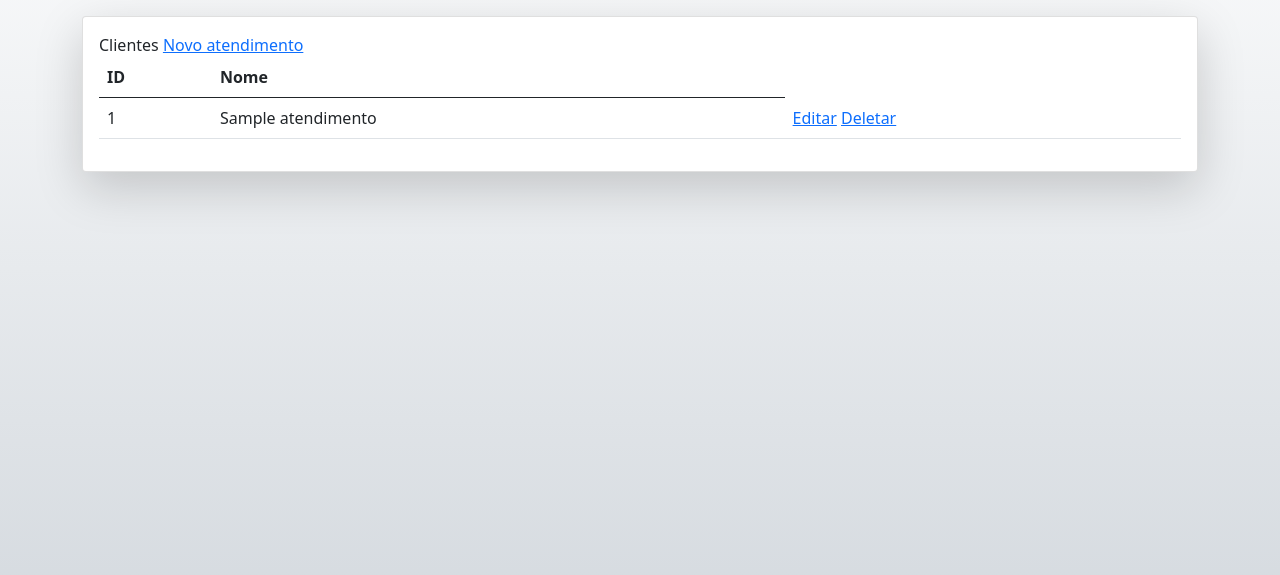
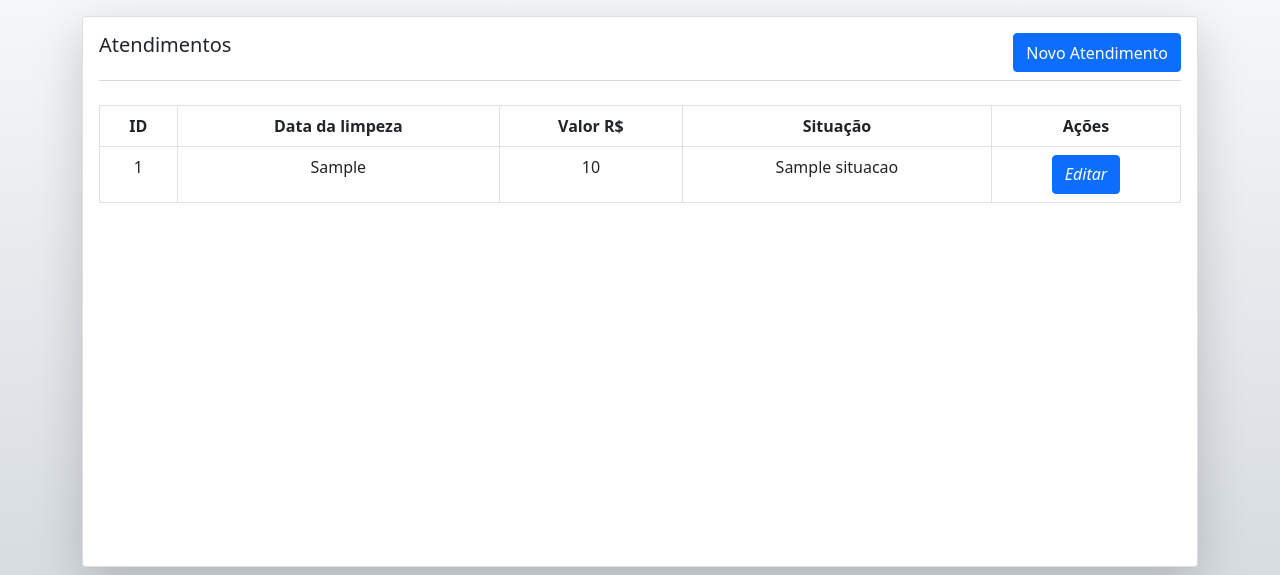
Before and after one commit to ahdesenvolvimento/limpa_bem, a Django app: template apps/templates/core/atendimentos/index.html in a window 1280 px wide. Shown: the part 56-631 px from the top of the page. Run offline with Django 3.2, Linux system fonts and the light colour scheme; the template is opened without the code that fills it: most values are stand-ins (such as "Sample title", 1, 10 or a date in 2020); some libraries are stand-ins or nearby versions.

Commit message:
deletando 2 classes model, adicionando mais scripts e estilizando form e index de atendimentos

```diff
--- a/apps/static/js/scripts.js
+++ b/apps/static/js/scripts.js
@@ -1,23 +1,23 @@
-function voltar(){
+function voltar() {
     event.preventDefault();
     window.history.back();
 }
 
 function limpa_formulário_cep() {
     //Limpa valores do formulário de cep.
-    document.getElementById('logradouro').value=("");
-    document.getElementById('bairro').value=("");
-    document.getElementById('localidade').value=("");
-    document.getElementById('uf').value=("");
+    document.getElementById('logradouro').value = ("");
+    document.getElementById('bairro').value = ("");
+    document.getElementById('localidade').value = ("");
+    document.getElementById('uf').value = ("");
 }
 
 function meu_callback(conteudo) {
     if (!("erro" in conteudo)) {
         //Atualiza os campos com os valores.
-    document.getElementById('logradouro').value=(conteudo.logradouro);
-    document.getElementById('bairro').value=(conteudo.bairro);
-    document.getElementById('localidade').value=(conteudo.localidade);
-    document.getElementById('uf').value=(conteudo.uf);
+        document.getElementById('logradouro').value = (conteudo.logradouro);
+        document.getElementById('bairro').value = (conteudo.bairro);
+        document.getElementById('localidade').value = (conteudo.localidade);
+        document.getElementById('uf').value = (conteudo.uf);
     } //end if.
     else {
         //CEP não Encontrado.
@@ -38,19 +38,19 @@ if (cep != "") {
         var validacep = /^[0-9]{8}$/;
 
         //Valida o formato do CEP.
-    if(validacep.test(cep)) {
+        if (validacep.test(cep)) {
 
             //Preenche os campos com "..." enquanto consulta webservice.
-        document.getElementById('logradouro').value="...";
-        document.getElementById('bairro').value="...";
-        document.getElementById('localidade').value="...";
-        document.getElementById('uf').value="...";
+            document.getElementById('logradouro').value = "...";
+            document.getElementById('bairro').value = "...";
+            document.getElementById('localidade').value = "...";
+            document.getElementById('uf').value = "...";
 
             //Cria um elemento javascript.
             var script = document.createElement('script');
 
             //Sincroniza com o callback.
-        script.src = 'https://viacep.com.br/ws/'+ cep + '/json/?callback=meu_callback';
+            script.src = 'https://viacep.com.br/ws/' + cep + '/json/?callback=meu_callback';
 
             //Insere script no documento e carrega o conteúdo.
             document.body.appendChild(script);
@@ -67,3 +67,17 @@ else {
         limpa_formulário_cep();
     }
 };
+
+document.ready = function(){
+    $("#id_servico").change(function(){
+        $('input[name=valor_pago]').val($('option:selected', this).attr('data-value'))
+    })
+    let valor_input = $("input[name=valor_pago]").val().replace(',', '');
+    $("#desconto").change(function(){
+        if ($(this).val() == 'on'){
+            $("input[name=valor_pago]").val((valor_input - (valor_input * 0.1)).toFixed(2))
+        }else{
+            $('input[name=valor_pago]').val($('option:selected', this).attr('data-value'))
+        }
+    })
+}
--- a/apps/templates/core/atendimentos/index.html
+++ b/apps/templates/core/atendimentos/index.html
@@ -3,33 +3,65 @@
 {% block main %}
     <div class="row">
         <div class="col-12">
-            Clientes
-            <a href="{% url 'criar_atendimentos' %}">Novo atendimento</a>
+            {% include 'includes/messages.html' %}
+        </div>
+        <div class="col-12 d-flex justify-content-between">
+            <h5>Atendimentos</h5>
+            <a class="btn btn-primary" title="Novo serviço" href="{% url 'criar_atendimentos' %}"><i class="cil-plus icon-align"></i> Novo Atendimento</a>
+        </div>
+        <div class="col-12 mb-3">
+            <div class="dropdown-divider"></div>
         </div>
         <div class="col-12">
-            {% include 'includes/messages.html' %}
-        </div>
-        <div class="col-12">
-            <table class="table table-hover">
+            <table class="table table-hover table-bordered text-center">
                 <thead>
                     <tr>
                         <th>ID</th>
-                        <th>Nome</th>
+                        <th>Data da limpeza</th>
+                        <th>Valor R$</th>
+                        <th>Situação</th>
+                        <th>Ações</th>
                     </tr>
                 </thead>
                 <tbody>
                     {% for atendimento in atendimentos %}
                         <tr>
                             <td>{{atendimento.id}}</td>
-                            <td>{{atendimento.nome}}</td>
+                            <td>{{atendimento.data_limpeza}}</td>
+                            <td>{{atendimento.valor_pago}}</td>
                             <td>
-                                <a href="{% url 'editar_atendimento' atendimento.id %}">Editar</a>
-                                <a href="{% url 'deletar_atendimento' atendimento.id %}">Deletar</a>
+                                {{atendimento.situacao}}
+                            </td>
+                            <td >
+                                <a class="btn btn-primary" title="Editar atendimento" href="{% url 'editar_atendimento' atendimento.id %}"><i class="cil-pen icon-align">Editar</i></a>
+                                {% if request.user.is_superuser %}
+                                    <button class="btn btn-danger" type="button" data-bs-toggle="modal" data-bs-target="#modalDelete{{atendimento.id}}" title="Deletar atendimento" href="{% url 'deletar_atendimento' atendimento.id %}"><i class="cil-trash icon-align">Deletar</i></button>
+                                {% endif %}
                             </td>
                         </tr>
+                        <div class="modal fade text-white fw-bold" id="modalDelete{{atendimento.id}}" aria-hidden="true" aria-labelledby="modalDelete" tabindex="-1">
+                            <div class="modal-dialog modal-dialog-centered">
+                              <div class="modal-content bg-danger bg-gradient">
+                                <div class="modal-header">
+                                  <h5 class="modal-title" id="modalDelete">ATENÇÃO!</h5>
+                                  <button type="button" class="btn-close" data-bs-dismiss="modal" aria-label="Close"></button>
+                                </div>
+                                <div class="modal-body">
+                                  <p>Deseja realmente deletar o atendimento?</p>
+                                  <p>Ao prosseguir você não terá como refazer a ação.</p>
+                                </div>
+                                <div class="modal-footer">
+                                    <a class="btn btn-light" title="Deletar serviço" href="{% url 'deletar_atendimento' atendimento.id %}">Deletar</a>
+                                    <button class="btn btn-light" type="button" data-bs-dismiss="modal" title="Cancelar">Cancelar</button>
+                                </div>
+                              </div>
+                            </div>
+                          </div>
                     {% endfor %}
                 </tbody>
             </table>
         </div>
     </div>
+
+    {% include 'includes/scripts.html' %}
 {% endblock main %}
--- a/apps/templates/includes/scripts.html
+++ b/apps/templates/includes/scripts.html
@@ -8,6 +8,7 @@
     $(function() {
         $("#main-container").css('height', "calc(100vh - "+($('.page-footer').height()+$("#header").height() + 25)+"px)");
         $('input[name=valor]').maskMoney();
+        $('input[name=valor_pago]').maskMoney();
     })
 </script>
 {% endblock javascript %}
```
Also changed, not shown: apps/core/models.py (+11 -10 lines), apps/core/views.py (+11 -8 lines), apps/templates/core/atendimentos/form.html (+38 -10 lines), apps/core/migrations/0006_auto_20220408_1426.py (added). Lines whose indentation alone changed are shown as unchanged.
